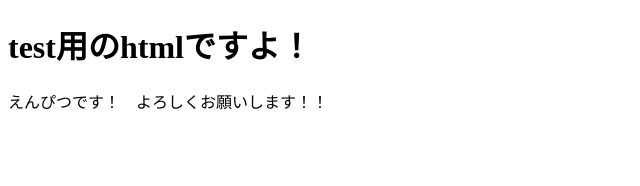
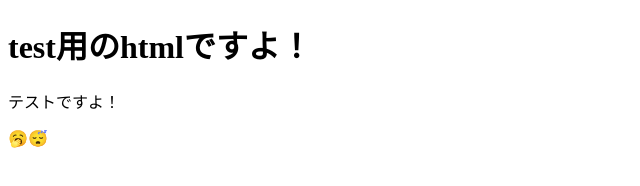
Before and after one commit to narisugi/git_0725yoru, a plain HTML site: page index.html in a window 1280 px wide. Shown: the whole page, without its empty margins (0-640 px from the left). Drawn offline with Linux system fonts and the light colour scheme.

Commit message:
Revert "Develop/enpitsu"

```diff
--- a/index.html
+++ b/index.html
@@ -7,6 +7,7 @@
   </head>
   <body>
     <h1>test用のhtmlですよ！</h1>
-    <p>えんぴつです！　よろしくお願いします！！</p>
+    <p>テストですよ！</p>
+    <p>🥱😴</p>
   </body>
 </html>
--- a/main.css
+++ /dev/null
@@ -1 +0,0 @@
-/* CSSをつくっタゾ */
```
